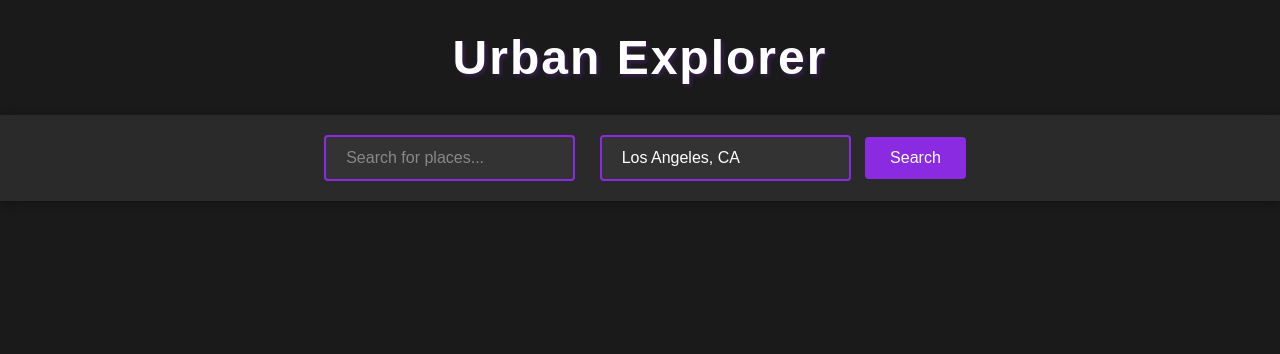
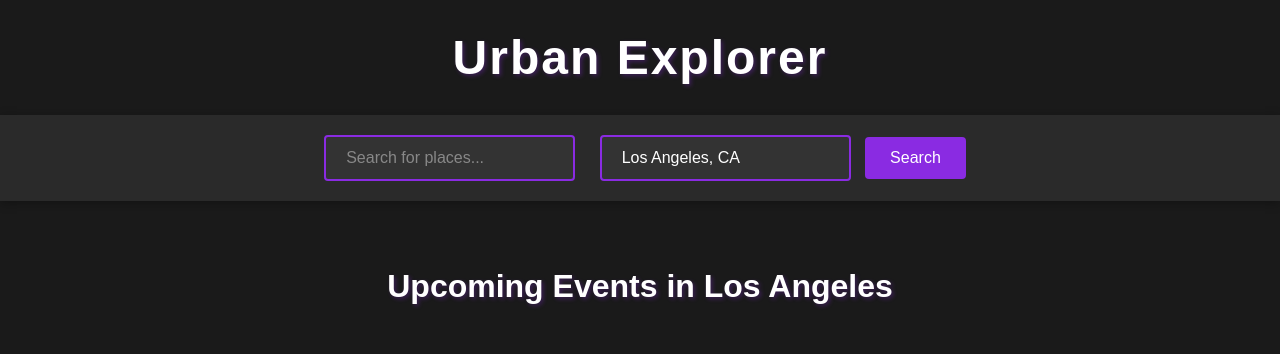
Before and after one commit to yuevan10284/CMSI_5998_Final_Project_EventWeather, a Flask app: page / in a window 1280 px wide. Shown: the top 354 px of the page. Run offline with Flask 3, Linux system fonts and the light colour scheme; data that the repository does not hold is empty.

Commit message:
Initial commit: Urban Explorer web app with events and weather integration

```diff
--- a/app.py
+++ b/app.py
@@ -5,7 +5,9 @@
 
 @app.route('/')
 def home():
-    return render_template('home.html')
+    events = scrape_events(limit=10)
+    weather_data = fetch_weather_data()
+    return render_template('home.html', events=events, weather=weather_data)
 
 @app.route('/search', methods=['POST'])
 def search():
--- a/static/script.js
+++ b/static/script.js
@@ -100,3 +100,20 @@
     searchInput.addEventListener('keypress', handleEnterKey);
     locationInput.addEventListener('keypress', handleEnterKey);
 });
+
+function showEventWeather(location) {
+    // Use geocoding to convert location to coordinates
+    const geocodingUrl = `https://api.openweathermap.org/geo/1.0/direct?q=${encodeURIComponent(location)}&limit=1&appid=YOUR_API_KEY`;
+
+    fetch(geocodingUrl)
+        .then(response => response.json())
+        .then(data => {
+            if (data.length > 0) {
+                const { lat, lon } = data[0];
+                showWeather(location, lat, lon);
+            } else {
+                console.error('Location not found');
+            }
+        })
+        .catch(error => console.error('Error:', error));
+}
--- a/static/style.css
+++ b/static/style.css
@@ -149,3 +149,47 @@
 }
 
 /* Add more styling as needed */
+
+.events-section {
+    padding: 20px;
+    max-width: 1200px;
+    margin: -40px auto;
+}
+
+.events-section h2 {
+    text-align: center;
+    color: #fff;
+    margin-bottom: 30px;
+    font-size: 2em;
+    text-shadow: 2px 2px 4px rgba(138,43,226,0.3);
+}
+
+.events-container {
+    display: grid;
+    grid-template-columns: repeat(auto-fit, minmax(300px, 1fr));
+    gap: 20px;
+}
+
+.event-card {
+    background-color: #2a2a2a;
+    border-radius: 8px;
+    padding: 20px;
+    cursor: pointer;
+    transition: all 0.3s ease;
+    border: 2px solid rgb(138,43,226);
+}
+
+.event-card:hover {
+    transform: translateY(-5px);
+    box-shadow: 0 8px 16px rgba(138,43,226,0.3);
+}
+
+.event-card h3 {
+    color: #fff;
+    margin-bottom: 15px;
+}
+
+.event-location, .event-date {
+    color: #ccc;
+    margin: 5px 0;
+}
--- a/templates/home.html
+++ b/templates/home.html
@@ -13,7 +13,20 @@
     </div>
 
     <div id="results-container">
-        <!-- Results will be dynamically inserted here -->
+        <!-- Search results will be dynamically inserted here -->
+    </div>
+
+    <div class="events-section">
+        <h2>Upcoming Events in Los Angeles</h2>
+        <div class="events-container">
+            {% for event in events %}
+            <div class="event-card" onclick="showEventWeather('{{ event.Location }}')">
+                <h3>{{ event.Title }}</h3>
+                <p class="event-location">📍 {{ event.Location }}</p>
+                <p class="event-date">📅 {{ event.Date }}</p>
+            </div>
+            {% endfor %}
+        </div>
     </div>
 
     <div id="weather-modal" class="modal">
```
Also changed, not shown: static/templates/explore.html (deleted), static/templates/home.html (deleted).
